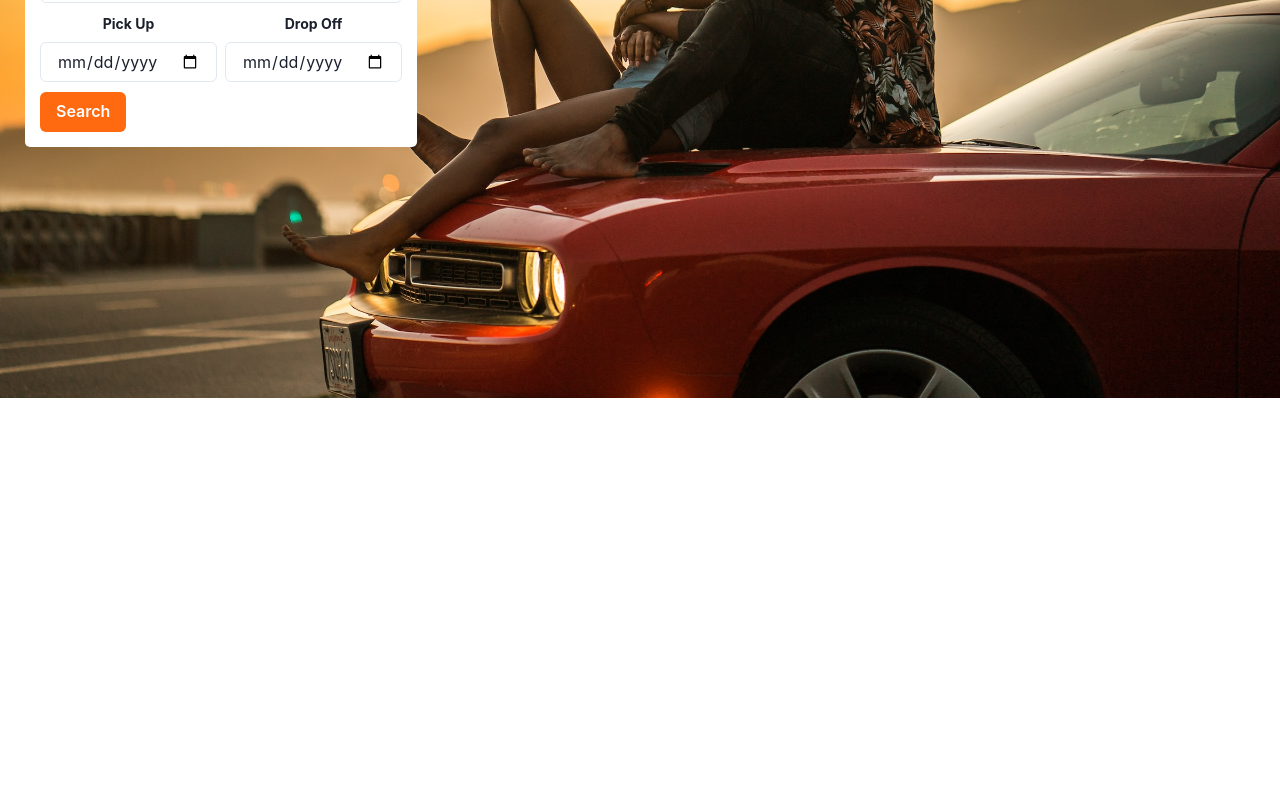
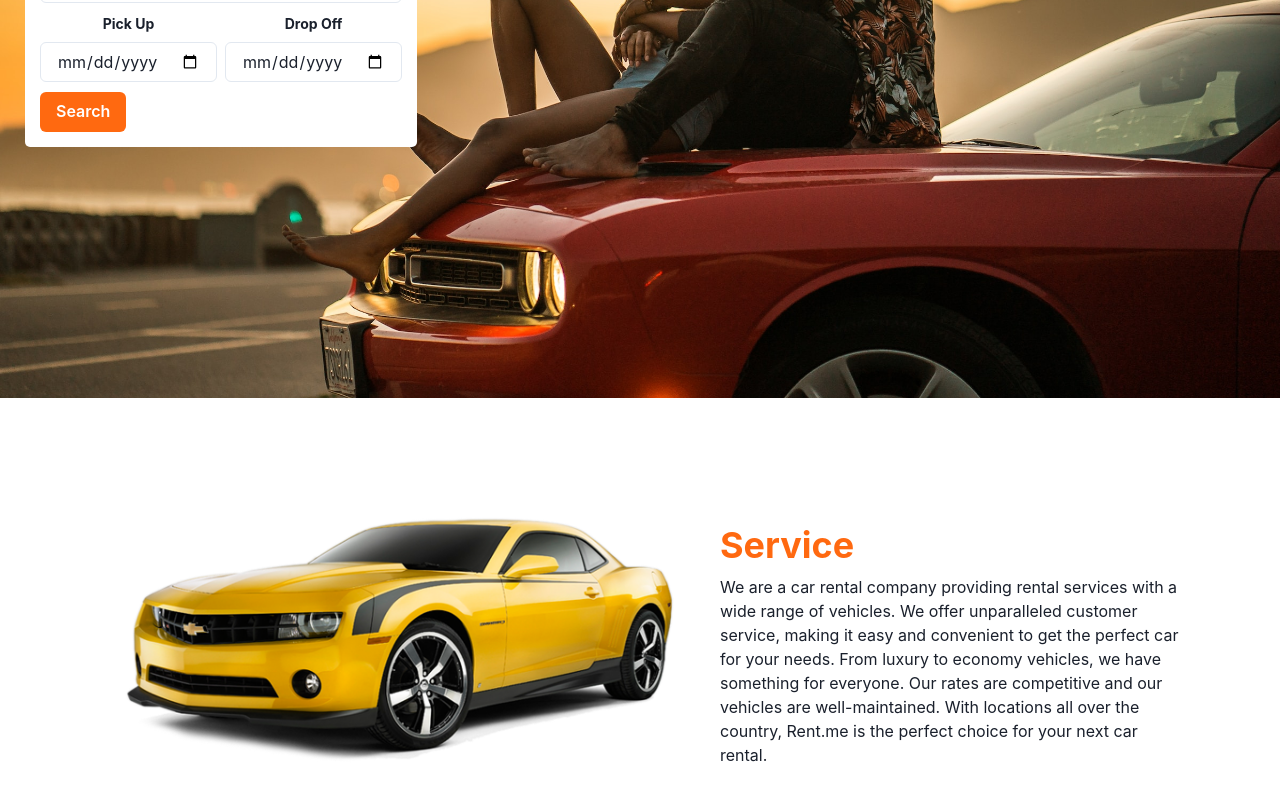
Before and after one commit to DalareR/RentMe, a React (Vite) app: page / in a window 1280 px wide. Shown: the part 392-1192 px from the top of the page. Before the commit the page ends 800 px from the top, so only its background shows below. Built offline with nearby package versions, Linux system fonts and the light colour scheme; no server answers.

Commit message:
created Service compon

```diff
--- a/src/App.tsx
+++ b/src/App.tsx
@@ -1,11 +1,12 @@
 import { useEffect, useState } from "react";
 import NavBar from "./components/NavBar";
-import Hero from "./pages/Hero";
+import Hero from "./components/Hero";
 import axios from "axios";
 import CarsList from "./pages/CarsList";
 import Checkout from "./pages/Checkout";
 import { Route, Routes } from "react-router-dom";
 import { pick } from "lodash";
+import Home from "./pages/Home";
 
 export interface CarDetail {
   car: string;
@@ -49,7 +50,7 @@ function App() {
         <Route
           path="/"
           element={
-            <Hero
+            <Home
               setLocation={setLocation}
               setDropOffDate={setDropOffDate}
               setPickUpDate={setPickUpDate}
--- /dev/null
+++ b/src/components/Service.tsx
@@ -0,0 +1,33 @@
+import yellowChevy from "../assets/images/yellowchevy.png";
+import { Flex, Stack, Heading, Image, Text } from "@chakra-ui/react";
+
+function Service() {
+  return (
+    <Flex
+      direction={{ base: "column", md: "row" }}
+      align="center"
+      p={{ lg: "100", md: "50", base: "30" }}
+      overflow="hidden"
+    >
+      <Image
+        maxW={{ base: "300px", md: "400px", lg: "600px" }}
+        src={yellowChevy}
+        flex="1"
+      />
+      <Stack mt={{ base: "5" }} ml={{ md: "5", lg: "5" }}>
+        <Heading color="brand.500">Service</Heading>
+        <Text flex="1" size="lg">
+          We are a car rental company providing rental services with a wide
+          range of vehicles. We offer unparalleled customer service, making it
+          easy and convenient to get the perfect car for your needs. From luxury
+          to economy vehicles, we have something for everyone. Our rates are
+          competitive and our vehicles are well-maintained. With locations all
+          over the country, Rent.me is the perfect choice for your next car
+          rental.
+        </Text>
+      </Stack>
+    </Flex>
+  );
+}
+
+export default Service;
--- /dev/null
+++ b/src/pages/Home.tsx
@@ -0,0 +1,23 @@
+import Hero from "../components/Hero";
+import Service from "../components/Service";
+
+interface Props {
+  setLocation: React.Dispatch<React.SetStateAction<string>>;
+  setPickUpDate: React.Dispatch<React.SetStateAction<string>>;
+  setDropOffDate: React.Dispatch<React.SetStateAction<string>>;
+}
+
+function Home({ setLocation, setDropOffDate, setPickUpDate }: Props) {
+  return (
+    <>
+      <Hero
+        setLocation={setLocation}
+        setDropOffDate={setDropOffDate}
+        setPickUpDate={setPickUpDate}
+      />
+      <Service />
+    </>
+  );
+}
+
+export default Home;
```
Also changed, not shown: src/assets/images/yellowchevy.png (added), src/components/Hero.tsx (renamed from src/pages/Hero.tsx).
